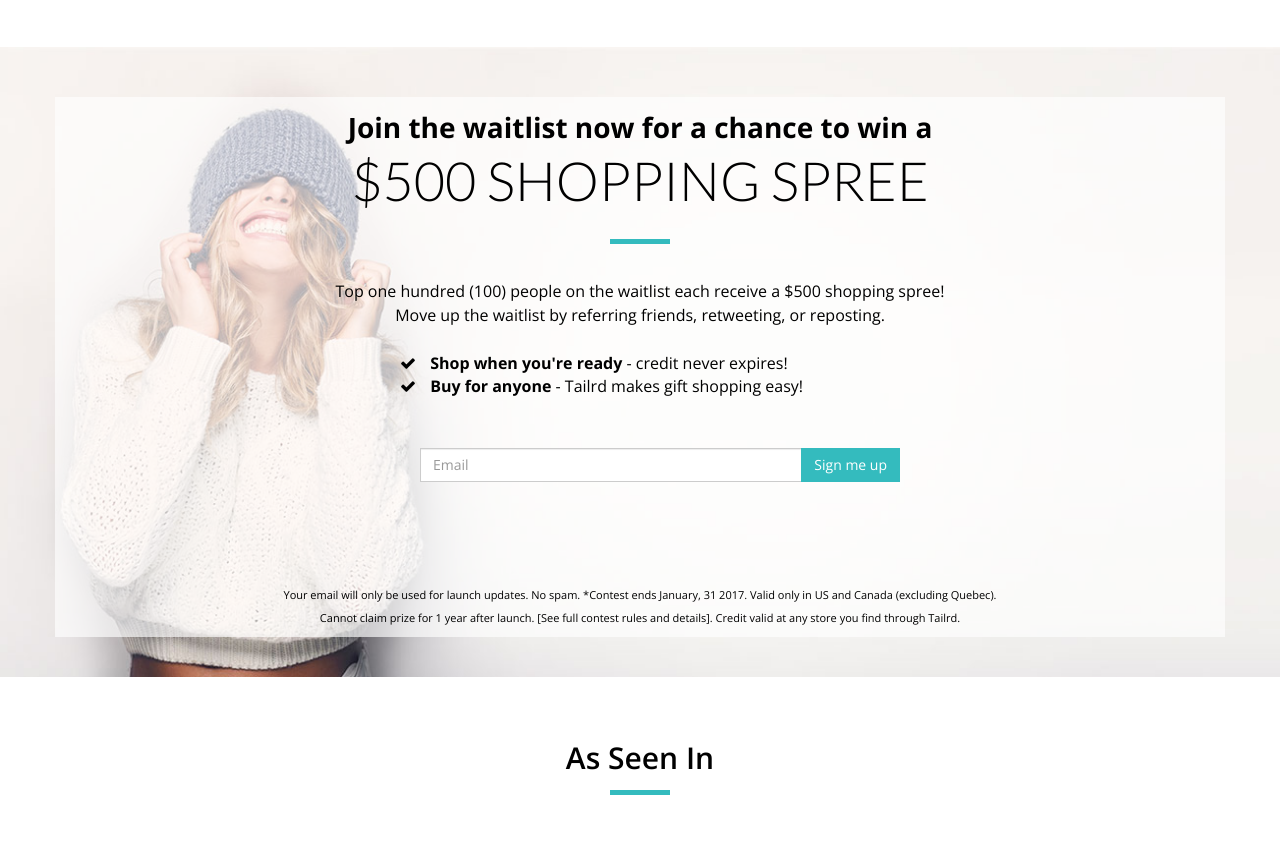
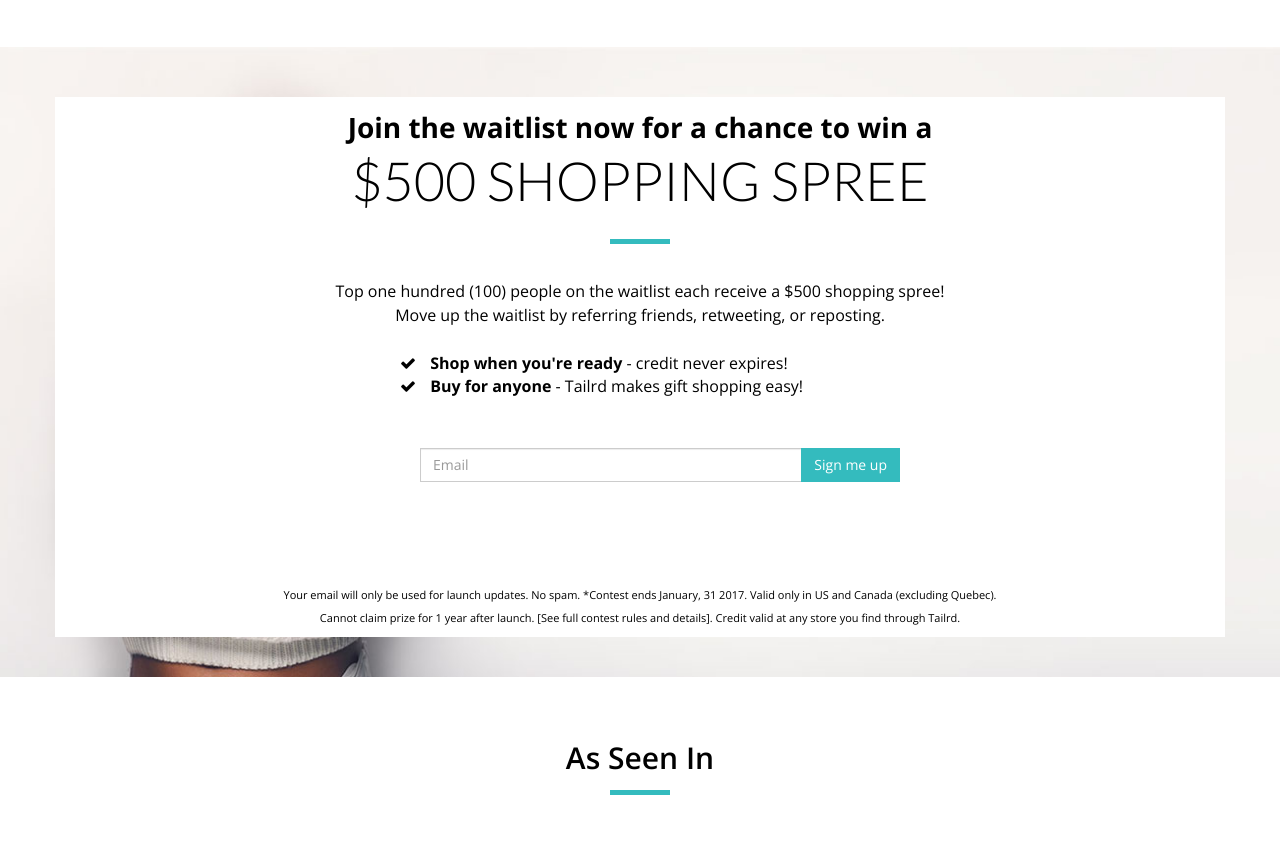
Before and after one commit to Danko-M/tailrd, a website: page index.html in a window 1280 px wide. Shown: the part 4252-5104 px from the top of the page. Drawn offline with nearby package versions, Linux system fonts and the light colour scheme; some packages are replaced by stand-ins of ours; a script that the page names is missing.

Commit message:
0 transparency

```diff
--- a/scss/_home.scss
+++ b/scss/_home.scss
@@ -251,7 +251,7 @@
 	  	display: block;
 	  	content: "";
 	  	background: $white;
-	  	opacity: .66;
+	  	// opacity: .66;
 	  	@media only screen and (min-width: 1399px) {
 	  		display: none;
 	  	}
```
Also changed, not shown: css/style.css.
